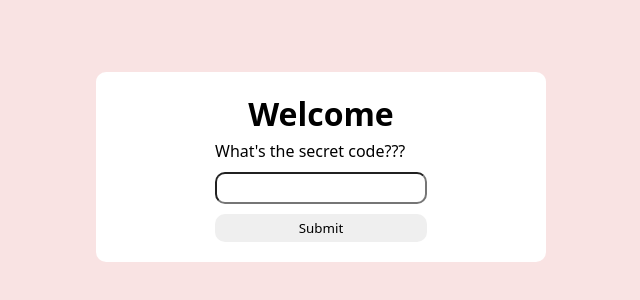
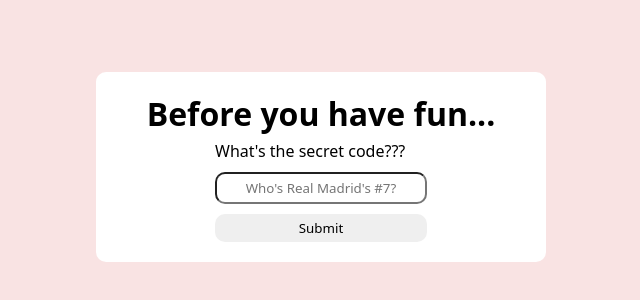
Before and after one commit to MartinGV10/Anniversary-Page, a React (Vite) app: page / in a window 1280 px wide. Shown: the part 178-478 px from the top of the page, without its empty margins (319-959 px from the left). Built offline with nearby package versions, Linux system fonts and the light colour scheme.

Commit message:
Changed password

```diff
--- a/src/Welcome.jsx
+++ b/src/Welcome.jsx
@@ -8,7 +8,7 @@
   const changePage = (e) => {
     e.preventDefault();
 
-    if (password === "hi") {
+    if (password === "vini") {
       navigate("/home");
     } else {
       alert("Nuh uh, henny is mad rn");
@@ -18,13 +18,15 @@
   return (
     <div className="opening-cont">
       <form onSubmit={changePage} className="home">
-        <h1 className="welcome">Welcome</h1>
+        <h1 className="welcome">Before you have fun...</h1>
         <div className="f-bot">
           <label>What's the secret code???</label>
           <input
+            placeholder="Who's Real Madrid's #7?"
             type="password"
             value={password}
-            onChange={(e) => setPassword(e.target.value)}
+            onChange={(e) => setPassword(e.target.value)
+            }
           />
           <button className="sub" type="submit">
             Submit
```
